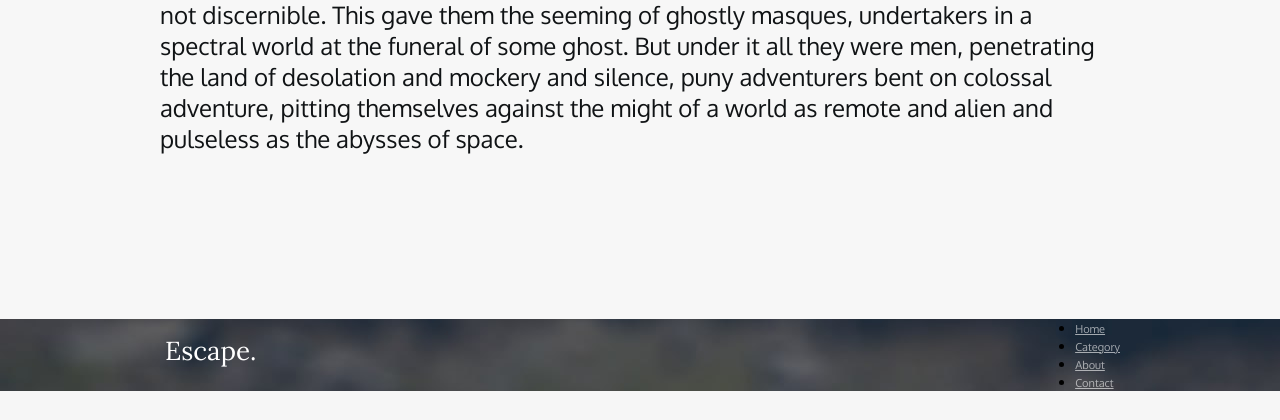
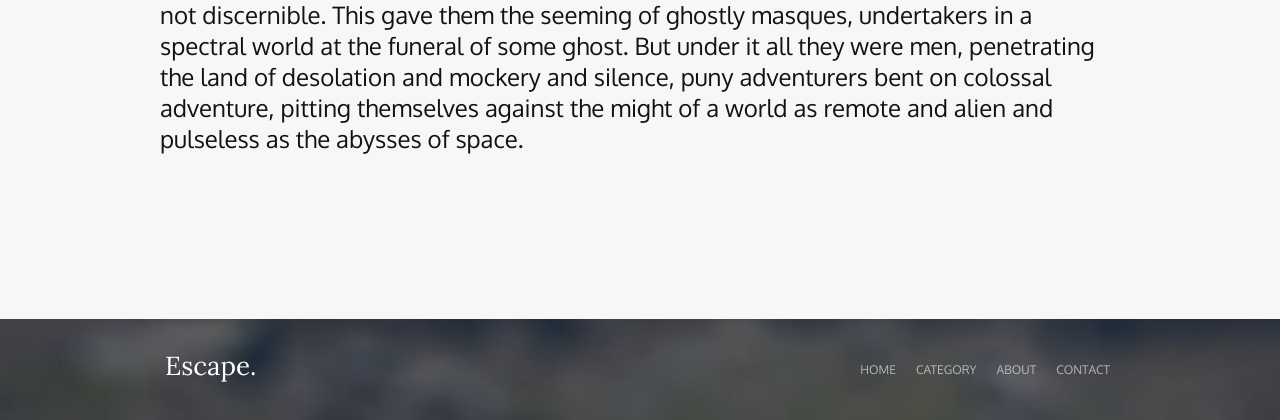
Before and after one commit to nikasav/Web_labs, a PHP site: page / in a window 1280 px wide. Shown: the part 2011-2431 px from the top of the page. Before the commit the page ends 2402 px from the top, so only its background shows below. Run offline with PHP 8.4, Linux system fonts and the light colour scheme.

Commit message:
объединила link и footer с header

```diff
--- a/lab1_2/index.html
+++ b/lab1_2/index.html
@@ -12,26 +12,26 @@
 
 <body>
         <header class="header">
-            <div class="header_container container">
-                <a class="header_text">Escape.</a>
-                <ul class="header_menu">
-                    <li><a class="header_link" href="#">Home</a></li>
-                    <li><a class="header_link" href="#">Category</a></li>
-                    <li><a class="header_link" href="#">About</a></li>
-                    <li><a class="header_link" href="#">Contact</a></li>
+            <div class="header__container container">
+                <a class="header__text link_black">Escape.</a>
+                <ul class="header__menu">
+                    <li><a class="header__link link_black" href="#">Home</a></li>
+                    <li><a class="header__link link_black" href="#">Category</a></li>
+                    <li><a class="header__link link_black" href="#">About</a></li>
+                    <li><a class="header__link link_black" href="#">Contact</a></li>
                 </ul>
             </div>
         </header>
 
         <main class="main">
-            <div class="main_title_container container">
-                <h1 class="main_title">The Road Ahead</h1>
-                <p class="main_title_descrition">The road ahead might be paved - it might not be.</p>
+            <div class="main__title_container container">
+                <h1 class="main__title">The Road Ahead</h1>
+                <p class="main__title_descrition">The road ahead might be paved - it might not be.</p>
             </div>
-            <img class="main_image" src="./img/image.jpg" alt="Северное сияние">
-            <div class="main_content_bg">
-                <div class="main_content container">
-                    <p class="main_text_content">
+            <img class="main__image" src="./img/image.jpg" alt="Северное сияние">
+            <div class="main__content_bg">
+                <div class="main__content container">
+                    <p class="main__text_content">
                         Dark spruce forest frowned on either side the frozen waterway. The trees had been stripped
                         by a recent wind of their white covering of frost, and they seemed to lean towards each other,
                         black and ominous, in the fading light. A vast silence reigned over the land. The land
@@ -43,7 +43,7 @@
                         incommunicable wisdom of eternity laughing at the futility of life and the effort of life.
                         It was the Wild, the savage, frozen-hearted Northland Wild.
                     </p>
-                    <p class="main_text_content">
+                    <p class="main__text_content">
                         But there was life, abroad in the land and defiant. Down the frozen waterway toiled a string
                         of wolfish dogs. Their bristly fur was rimed with frost. Their breath froze in the air as it
                         left their mouths, spouting forth in spumes of vapour that settled upon the hair of their
@@ -55,7 +55,7 @@
                         were other things on the sled—blankets, an axe, and a coffee-pot and frying-pan; but prominent,
                         occupying most of the space, was the long and narrow oblong box.
                     </p>
-                    <p class="main_text_content">
+                    <p class="main__text_content">
                         In advance of the dogs, on wide snowshoes, toiled a man. At the rear of the sled toiled a
                         second man. On the sled, in the box, lay a third man whose toil was over,—a man whom the Wild
                         had conquered and beaten down until he would never move nor struggle again. It is not the way
@@ -66,7 +66,7 @@
                         of life, ever in revolt against the dictum that all movement must in the end come to the
                         cessation of movement.
                     </p>
-                    <p class="main_text_content">
+                    <p class="main__text_content">
                         But at front and rear, unawed and indomitable, toiled the two men who were not yet dead.
                         Their bodies were covered with fur and soft-tanned leather. Eyelashes and cheeks and lips were
                         so coated with the crystals from their frozen breath that their faces were not discernible.
@@ -80,13 +80,13 @@
         </main>
 
         <footer class="footer">
-            <div class="footer_container container">
-                <a class="footer_text">Escape.</a>
-                <ul class="footer_menu">
-                    <li><a class="footer_link" href="#">Home</a></li>
-                    <li><a class="footer_link" href="#">Category</a></li>
-                    <li><a class="footer_link" href="#">About</a></li>
-                    <li><a class="footer_link" href="#">Contact</a></li>
+            <div class="footer__container container">
+                <a class="footer__text">Escape.</a>
+                <ul class="footer__menu">
+                    <li><a class="footer__link link_white" href="#">Home</a></li>
+                    <li><a class="footer__link link_white" href="#">Category</a></li>
+                    <li><a class="footer__link link_white" href="#">About</a></li>
+                    <li><a class="footer__link link_white" href="#">Contact</a></li>
                 </ul>
             </div>
         </footer>
--- a/lab1_2/styles/style.css
+++ b/lab1_2/styles/style.css
@@ -13,86 +13,91 @@
   margin: 0 auto;
 }
 
-.header_container {
+.header__container {
   display: flex;
   justify-content: space-between;
   align-items: center;
-  flex-wrap: wrap;
   padding: 17px 0;
 }
 
-.header_text {
+.footer__container {
+  display: flex;
+  justify-content: space-between;
+  align-items: center;
+  padding: 27px 0;
+}
+
+.header__text {
   font: 400 26px 'Lora', sans-serif;
   text-decoration: none;
   color:#2E2E2E;
   padding: 3px 0 11px 0;
 }
 
-.header_menu {
+.footer__text {
+  font: 400 26px 'Lora', sans-serif;
+  text-decoration: none;
+  color: #FFFFFF;
+  padding: 3px 20px 11px 5px;
+}
+
+.header__menu,
+.footer__menu {
   display: flex;
   flex-wrap: wrap;
   list-style: none;
 }
 
-.header_link {
+.link_white {
+  color: rgba(255, 255, 255, 0.6);
+}
+
+.link_black {
+  color: #2E2E2E;
+}
+
+.header__link,
+.footer__link {
   font: 400 12px 'Oxygen', sans-serif;
   text-transform: uppercase;
   text-decoration: none;
-  color: #2E2E2E;
   padding: 10px;
 }
 
-.main_title_container {
+.footer {
+  width: 100%;
+  background-image: url('../img/bg_floot.jpg');
+  background-size: cover;
+}
+
+.main__title_container {
   padding: 89px 0 38px 0;
   text-align: center;
 }
 
-.main_title {
+.main__title {
   font: 400 50px 'Lora', sans-serif;
   color: #2E2E2E;
   padding-bottom: 20px;
 }
 
-.main_title_descrition {
+.main__title_descrition {
   font: 400 17px 'Oxygen', sans-serif;
   color:rgba(46, 46, 46, 0.63);
 }
 
-.main_image {
+.main__image {
   width: 100%;
 }
-.main_content_bg {
+.main__content_bg {
   width: 100%;
   background-color: #F7F7F7;
 }
-.main_content {
+.main__content {
   padding: 140px 0 135px 0;
 }
-.main_text_content {
+.main__text_content {
   font: 400 24px 'Oxygen', sans-serif;
   color: rgb(16, 19, 21);
   margin-bottom: 30px;
 }
-
-.footer {
-  width: 100%;
-  background-color: black;
-  background-image: url('/img/bg_floot.jpg');
-
-
-}
-.footer_container {
-  display: flex;
-  justify-content: space-between;
-  align-items: center;
-}
-.footer_text {
-  font: 26px 'Lora', sans-serif;
-  color: #FFFFFF;
-  padding: 3px 20px 11px 5px;
-}
-
-.footer_link {
-  color: rgba(255, 255, 255, 0.6);
-  font: 11px 'Oxygen', sans-serif;
-}
```
Also changed, not shown: lab1_2/img/bg_floot.png (added).
